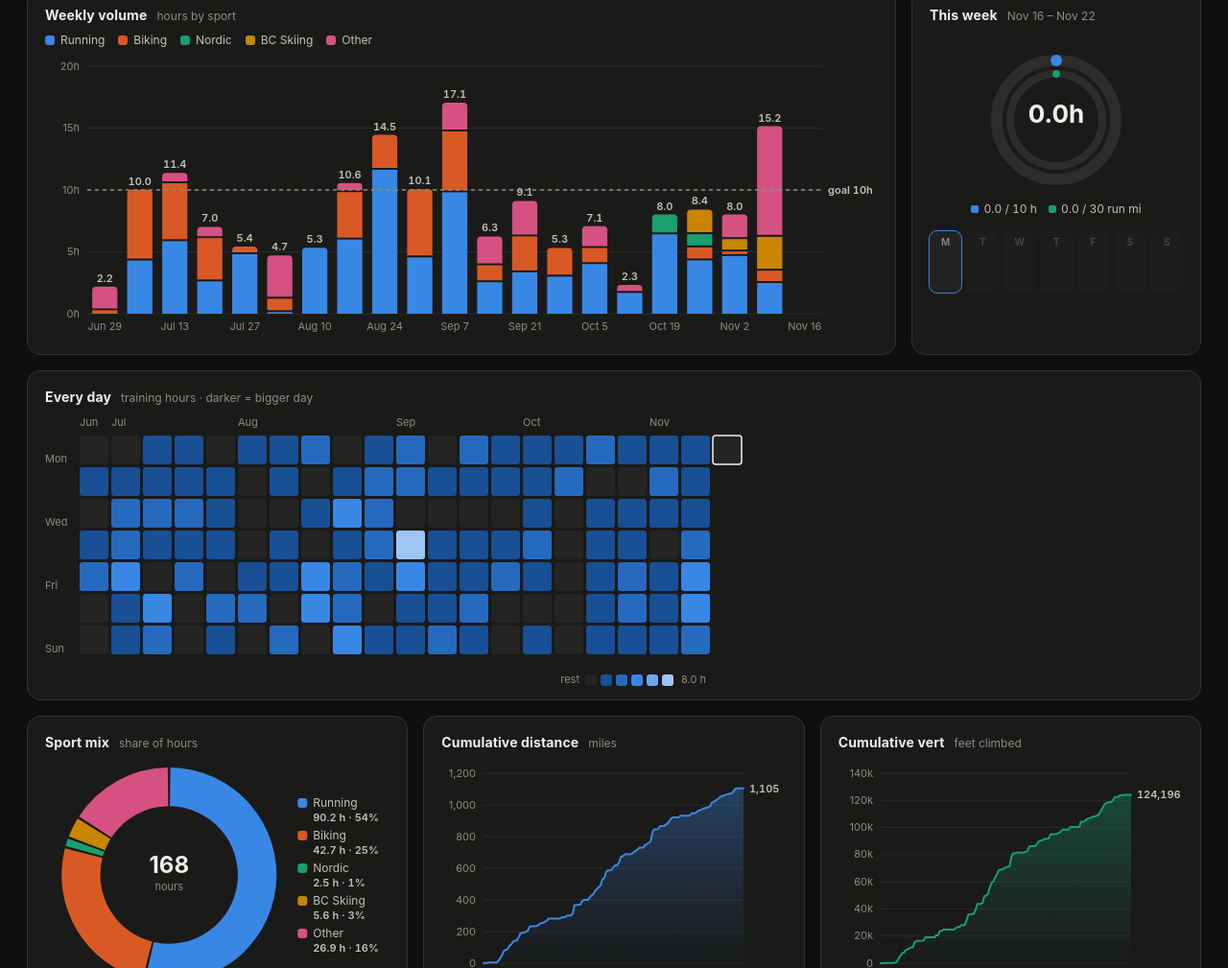
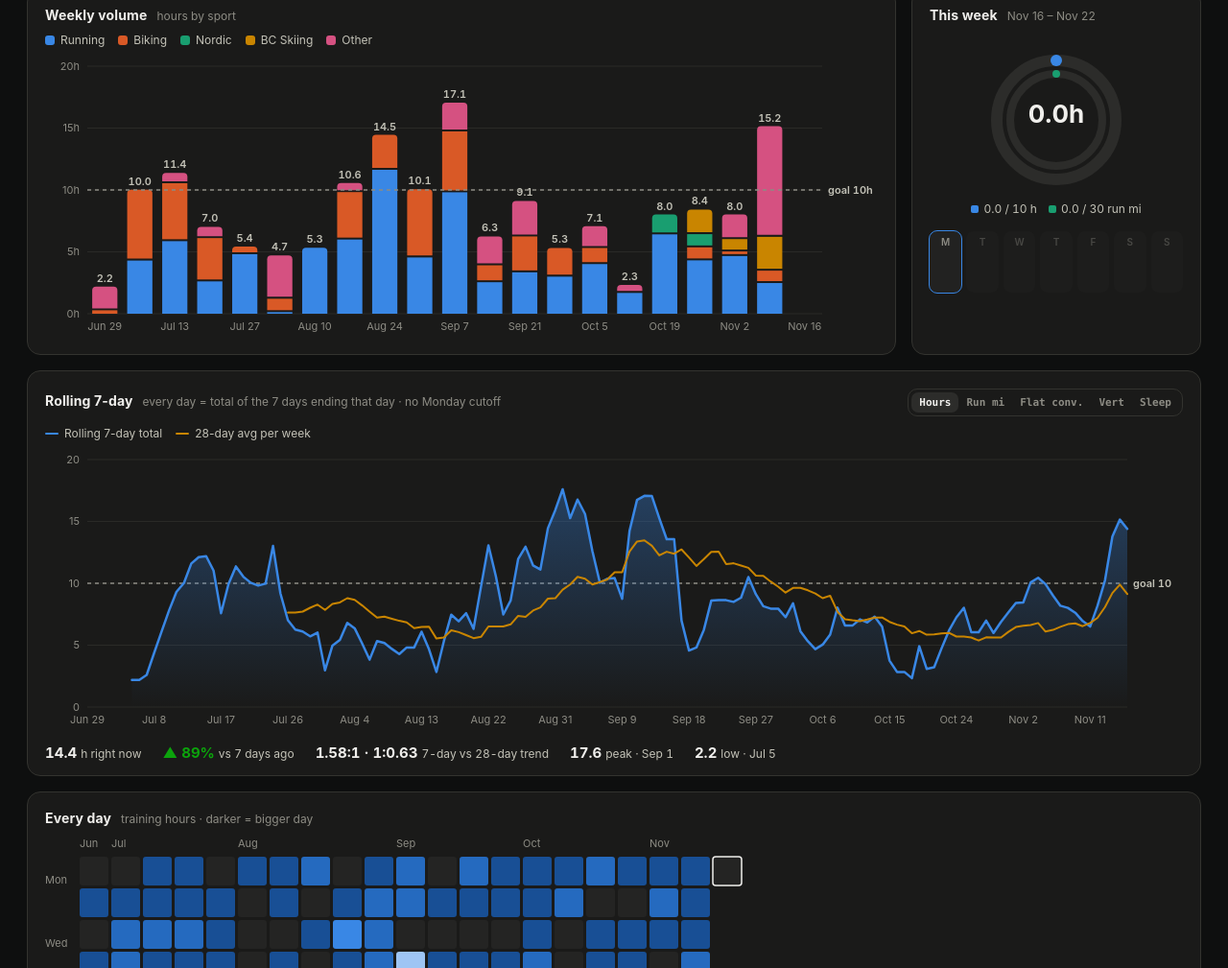
Before and after one commit to riestveit/Training-Log, a plain HTML site: page index.html in a window 1280 px wide. Shown: the part 257-1266 px from the top of the page at 96% size. Drawn offline with Linux system fonts and the light colour scheme.

Commit message:
Add files via upload

```diff
--- a/app.js
+++ b/app.js
@@ -22,6 +22,7 @@ const state = {
   range: 'all',
   sports: new Set(SPORTS.map(s => s.key)),
   loadSrc: 'min',
+  rollMetric: 'hours',
   tab: 'dash',
   calMonth: null,
   goals: Object.assign({ hours: 10, miles: 30 }, readLS(LS.goals) || {}),
@@ -505,6 +506,7 @@ function renderDash() {
     onClick: i => { state.calMonth = new Date(wk[i].start); switchTab('calendar'); },
   });
 
+  renderRolling();
   heatmap($('#c-heat'), days);
 
   const mix = sportList.map(s => ({ label: s.label, color: s.color, val: sum(days.map(r => sportMin(r, s.key) / 60)) })).filter(i => i.val > 0);
@@ -547,6 +549,71 @@ function renderDash() {
   $$('#prs .pr[data-date]').forEach(p => p.onclick = () => openEntry(p.dataset.date));
 
   renderThisWeek();
+}
+
+// Rolling 7-day window: computed on full history so the first days of a range aren't starved
+function renderRolling() {
+  const host = $('#c-roll');
+  if (!state.days.length) { emptyMsg(frame(host)); return; }
+  const [s, e] = rangeBounds();
+  const all = series(D(state.days[0].date), e);
+  const M = {
+    hours: { f: r => dayMin(r) / 60, unit: 'h', fmt: n1, goal: +state.goals.hours, word: 'hours' },
+    run:   { f: r => g(r, 'run_mi'), unit: 'mi', fmt: n1, goal: +state.goals.miles, word: 'run miles' },
+    fc:    { f: flatConv, unit: 'mi', fmt: n1, goal: 0, word: 'flat-conv. miles' },
+    vert:  { f: r => dayVert(r), unit: 'ft', fmt: n0, goal: 0, word: 'vert ft' },
+    sleep: { f: r => g(r, 'sleep'), unit: 'h', fmt: hm, goal: 56, word: 'sleep hours', avg: true },
+  }[state.rollMetric];
+  const v = all.map(M.f);
+  // sleep: rolling 7-night average per night (skips unlogged nights); everything else: rolling 7-day total
+  const win = (i, n) => v.slice(Math.max(0, i - n + 1), i + 1);
+  const r7 = v.map((_, i) => {
+    if (i < 6) return null;
+    if (M.avg) { const w = win(i, 7).filter(Boolean); return w.length ? mean(w) : null; }
+    return sum(win(i, 7));
+  });
+  const r28 = v.map((_, i) => {
+    if (i < 27) return null;
+    if (M.avg) { const w = win(i, 28).filter(Boolean); return w.length ? mean(w) : null; }
+    return sum(win(i, 28)) / 4; // 28-day total expressed per week
+  });
+  const i0 = all.findIndex(r => D(r.date) >= s);
+  const days = all.slice(i0), a7 = r7.slice(i0), a28 = r28.slice(i0), raw = v.slice(i0);
+  const goal = M.avg ? 8 : M.goal;
+  const lbl7 = M.avg ? '7-night avg' : 'Rolling 7-day total', lbl28 = M.avg ? '28-night avg' : '28-day avg per week';
+  $('#rollLegend').innerHTML = legendHTML([{ label: lbl7, color: SP.run.color, kind: 'line' }, { label: lbl28, color: SP.bc.color, kind: 'line' }]);
+  lines(host, {
+    xs: days.map(r => D(r.date)),
+    series: [
+      { label: lbl7, color: SP.run.color, vals: a7, area: true, width: 2.5 },
+      { label: lbl28, color: SP.bc.color, vals: a28, width: 2 },
+    ],
+    fmt: M.fmt, yfmt: v => M.unit === 'ft' && v >= 1000 ? v / 1000 + 'k' : (M.avg ? v + 'h' : v),
+    yMin: M.avg ? undefined : 0,
+    refs: goal ? [{ y: goal, label: M.avg ? '8h' : `goal ${goal}` }] : [],
+    tipTitle: i => `7 days ending ${fmtDL(D(days[i].date))}`,
+    tipExtra: i => {
+      const j = i0 + i; let h = tipRow('That day', raw[i] ? M.fmt(raw[i]) + ' ' + M.unit : 'rest');
+      const out = j >= 7 ? v[j - 7] : 0;
+      if (!M.avg && j >= 7) h += tipRow('Dropped out of window', out ? M.fmt(out) : '0');
+      if (a7[i] != null && a28[i]) h += `<div class="n">7-day vs 28-day: ${ratio2(a7[i] / a28[i])}</div>`;
+      return h;
+    },
+    onClick: i => openEntry(days[i].date),
+  });
+  // headline stats
+  const valid = a7.map((x, i) => [x, i]).filter(([x]) => x != null);
+  if (!valid.length) { $('#rollStats').innerHTML = ''; return; }
+  const [cur] = valid[valid.length - 1];
+  const wkAgo = a7[a7.length - 8], pk = valid.reduce((b, p) => p[0] > b[0] ? p : b), lo = valid.reduce((b, p) => p[0] < b[0] ? p : b);
+  const chg = wkAgo ? (cur - wkAgo) / wkAgo * 100 : null;
+  const c28 = a28[a28.length - 1];
+  $('#rollStats').innerHTML =
+    `<span><b>${M.fmt(cur)}</b>${M.unit} right now</span>` +
+    (chg != null ? `<span><b class="${chg >= 0 ? 'up' : 'down'}">${chg >= 0 ? '▲' : '▼'} ${Math.abs(chg).toFixed(0)}%</b>vs 7 days ago</span>` : '') +
+    (c28 ? `<span><b>${ratio2(cur / c28)}</b>7-day vs 28-day trend</span>` : '') +
+    `<span><b>${M.fmt(pk[0])}</b>peak · ${fmtD(D(days[pk[1]].date))}</span>` +
+    `<span><b>${M.fmt(lo[0])}</b>low · ${fmtD(D(days[lo[1]].date))}</span>`;
 }
 
 function renderThisWeek() {
@@ -972,6 +1039,7 @@ function bind() {
     $$('#sportChips .chip').forEach(x => x.classList.toggle('off', !state.sports.has(x.dataset.k)));
     renderLegends(); renderAll();
   });
+  $$('#rollMetric button').forEach(b => b.onclick = () => { state.rollMetric = b.dataset.m; $$('#rollMetric button').forEach(x => x.classList.toggle('on', x === b)); renderRolling(); });
   $$('#loadSrc button').forEach(b => b.onclick = () => { state.loadSrc = b.dataset.l; $$('#loadSrc button').forEach(x => x.classList.toggle('on', x === b)); renderLoad(); });
   $('#calPrev').onclick = () => { state.calMonth = new Date(state.calMonth.getFullYear(), state.calMonth.getMonth() - 1, 1, 12); renderCalendar(); };
   $('#calNext').onclick = () => { state.calMonth = new Date(state.calMonth.getFullYear(), state.calMonth.getMonth() + 1, 1, 12); renderCalendar(); };
--- a/index.html
+++ b/index.html
@@ -59,6 +59,16 @@
         <div id="weekRing" class="ring-wrap"></div>
         <div id="weekDays" class="weekdays"></div>
       </div>
+    </div>
+    <div class="card">
+      <div class="card-h"><h2>Rolling 7-day</h2><span class="sub">every day = total of the 7 days ending that day · no Monday cutoff</span>
+        <div class="seg sm" id="rollMetric">
+          <button data-m="hours" class="on">Hours</button><button data-m="run">Run mi</button><button data-m="fc">Flat conv.</button><button data-m="vert">Vert</button><button data-m="sleep">Sleep</button>
+        </div>
+      </div>
+      <div class="legend" id="rollLegend"></div>
+      <div class="chart" id="c-roll" data-h="300"></div>
+      <div class="roll-stats" id="rollStats"></div>
     </div>
     <div class="card">
       <div class="card-h"><h2>Every day</h2><span class="sub">training hours · darker = bigger day</span></div>
--- a/style.css
+++ b/style.css
@@ -96,6 +96,9 @@ main{padding:0 28px 40px;max-width:1500px;margin:0 auto}
 .chart .col-hit:hover{fill:rgba(255,255,255,.04)}
 .chart .empty{fill:var(--text-muted);font-size:13px}
 .heat{overflow-x:auto}
+.roll-stats{display:flex;gap:22px;flex-wrap:wrap;margin-top:10px;font-size:12px;color:var(--text-secondary);font-variant-numeric:tabular-nums}
+.roll-stats b{color:var(--text-primary);font-size:15px;margin-right:4px}
+.roll-stats .up{color:var(--good)} .roll-stats .down{color:var(--crit)}
 
 .tip{position:fixed;z-index:100;pointer-events:none;background:#0b0b0b;border:1px solid #3a3a36;border-radius:10px;padding:9px 11px;
   font-size:12px;color:var(--text-primary);box-shadow:0 10px 30px rgba(0,0,0,.5);opacity:0;transition:opacity .08s;max-width:280px}
```
